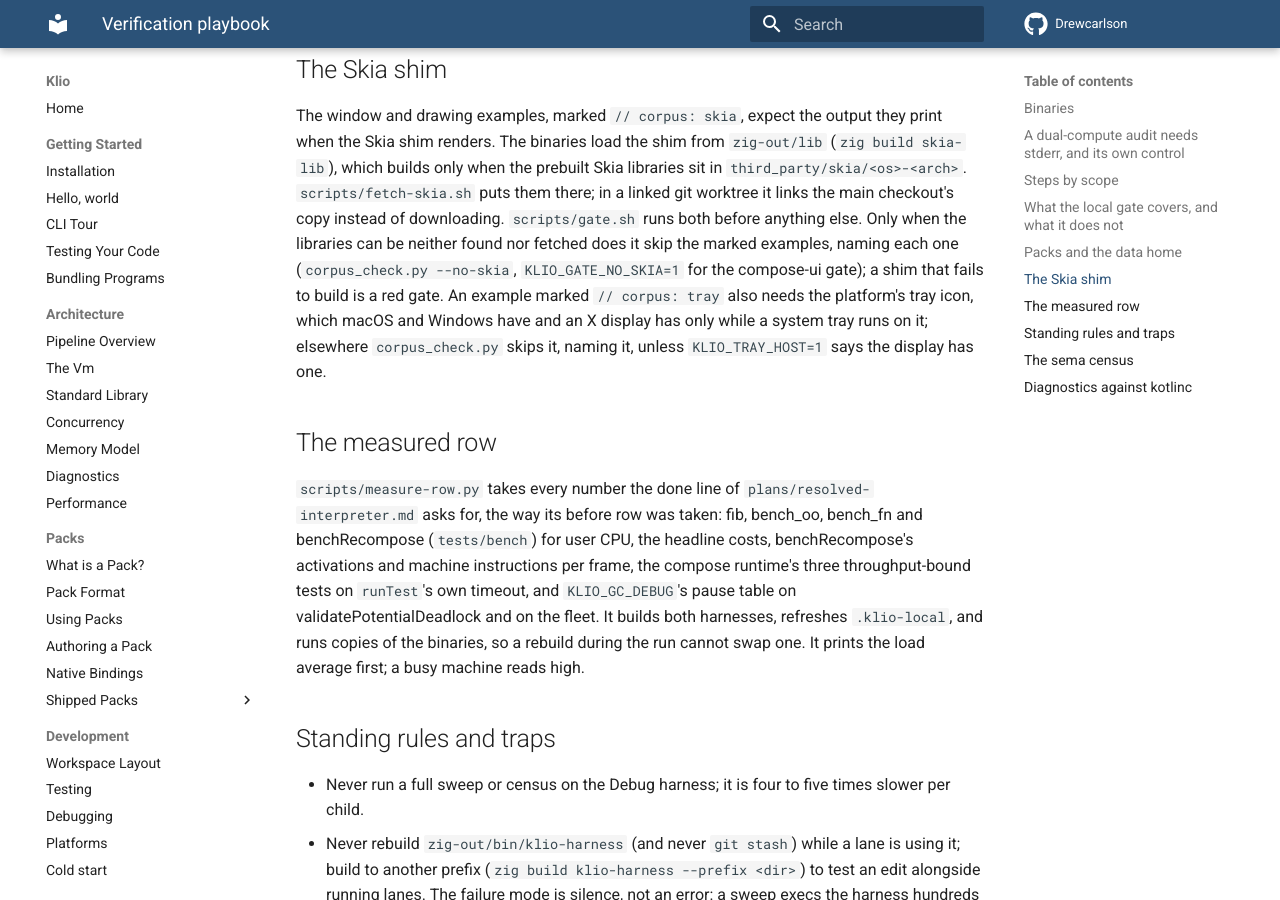
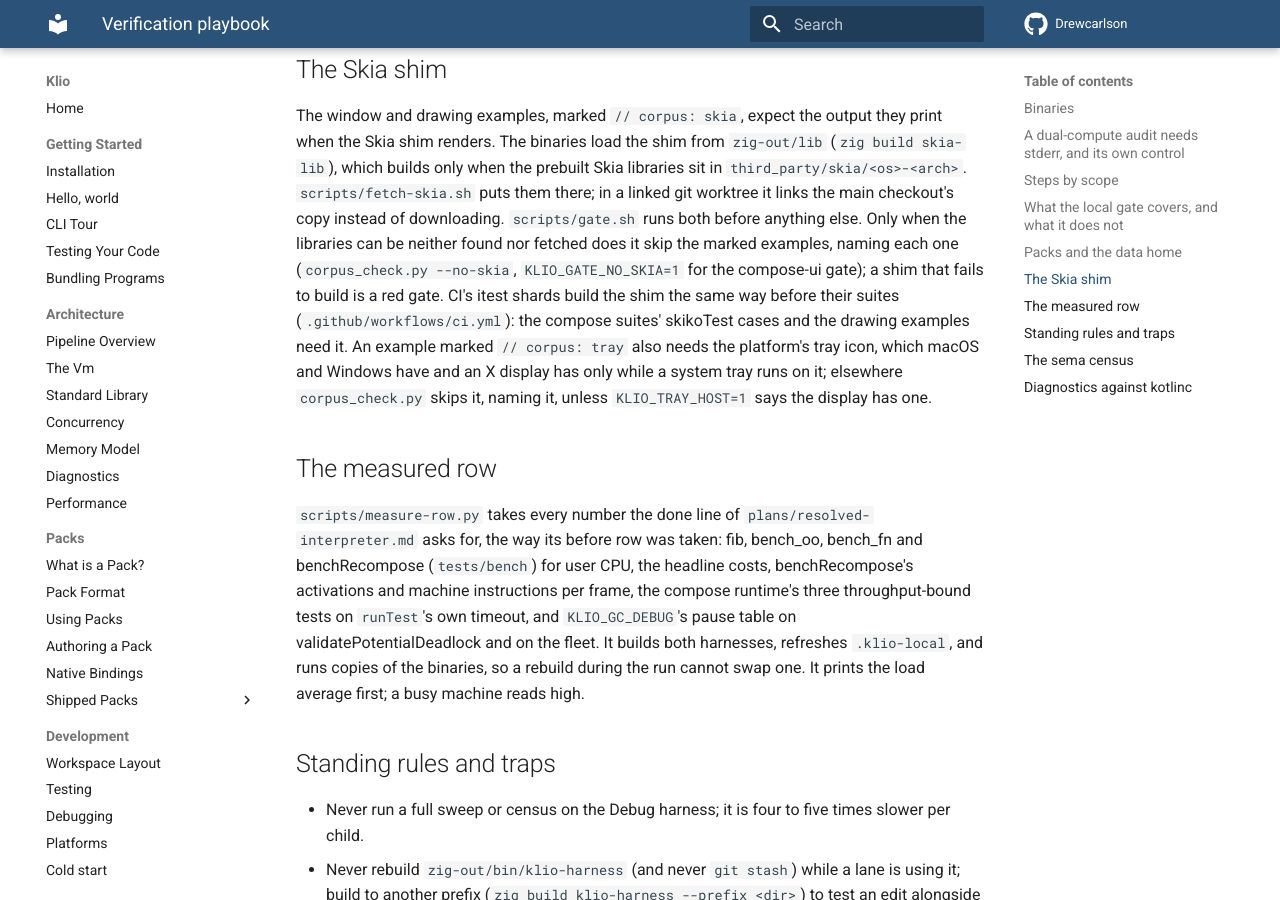
Before and after one commit to DrewCarlson/klio, an MkDocs documentation site: the page built from docs/development/verification-playbook.md, in a window 1280 px wide and 900 px high, scrolled down 3278 px. Built offline with MkDocs 1.6.1 and Material for MkDocs 9.7.7, drawn with Linux system fonts in a browser that asks for light colours; the version menu is left out.

Commit message:
itests, ci: the suites run as CI runs them
CI's itest shards build the Skia shim before their suites, as gate.sh
does: the compose suites' skikoTest cases and the drawing examples draw
through it. The weekly harness-release workflow goes; every push runs the
ReleaseSafe harness.

The runners give each job what it needs: a windowed example its scripted
input, a stdlib or compose test the files declaring what it imports, the
pack test its packs in dependency order. bundle_cross bundles for a target
that is not the host's, and the GC-stress step reports how its child
ended. parser_corpus reads the boxed AST fields. The stdlib ratchet rises
to 2466.

```diff
--- a/docs/development/verification-playbook.md
+++ b/docs/development/verification-playbook.md
@@ -106,7 +106,9 @@
 the libraries can be neither found nor fetched does it skip the marked
 examples, naming each one (`corpus_check.py --no-skia`,
 `KLIO_GATE_NO_SKIA=1` for the compose-ui gate); a shim that fails to build is
-a red gate. An example marked `// corpus: tray` also needs the platform's tray
+a red gate. CI's itest shards build the shim the same way before their suites
+(`.github/workflows/ci.yml`): the compose suites' skikoTest cases and the
+drawing examples need it. An example marked `// corpus: tray` also needs the platform's tray
 icon, which macOS and Windows have and an X display has only while a system
 tray runs on it; elsewhere `corpus_check.py` skips it, naming it, unless
 `KLIO_TRAY_HOST=1` says the display has one.
```
Also changed, not shown: 10 other files.
